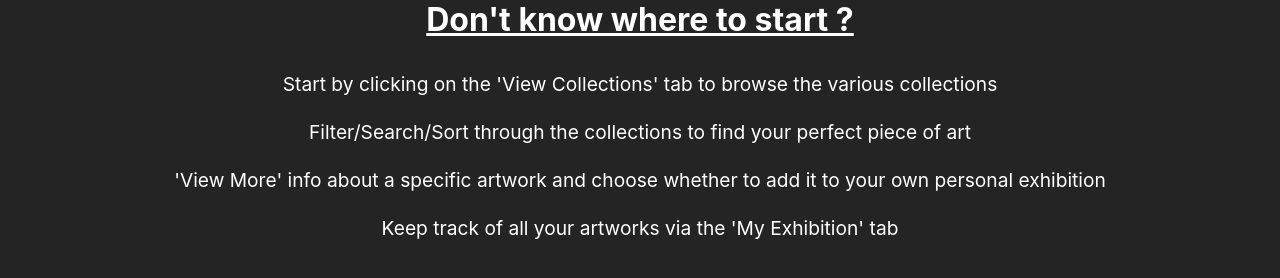
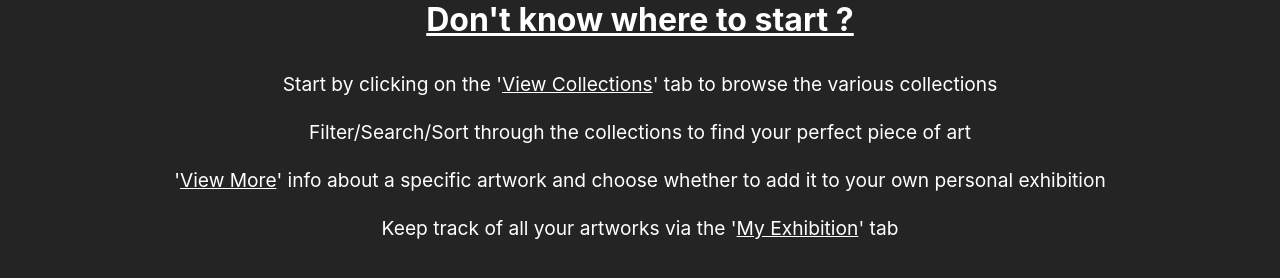
Before and after one commit to Pirkhs/Exhibition-Curator, a React (Vite) app: page / in a window 1280 px wide. Shown: the part 392-670 px from the top of the page. Built offline with nearby package versions, Linux system fonts and the light colour scheme; no server answers.

Commit message:
underline homepage words

```diff
--- a/src/components/Home.jsx
+++ b/src/components/Home.jsx
@@ -8,10 +8,10 @@ export default function Home () {
         </summary>
         <div className="introduction">
             <h2> Don't know where to start ? </h2>
-            <p> Start by clicking on the 'View Collections' tab to browse the various collections</p>
+            <p> Start by clicking on the '<u>View Collections</u>' tab to browse the various collections</p>
             <p> Filter/Search/Sort through the collections to find your perfect piece of art</p>
-            <p> 'View More' info about a specific artwork and choose whether to add it to your own personal exhibition </p>
-            <p> Keep track of all your artworks via the 'My Exhibition' tab </p>
+            <p> '<u>View More</u>' info about a specific artwork and choose whether to add it to your own personal exhibition </p>
+            <p> Keep track of all your artworks via the '<u>My Exhibition</u>' tab </p>
         </div>
     </div>
     )
```
